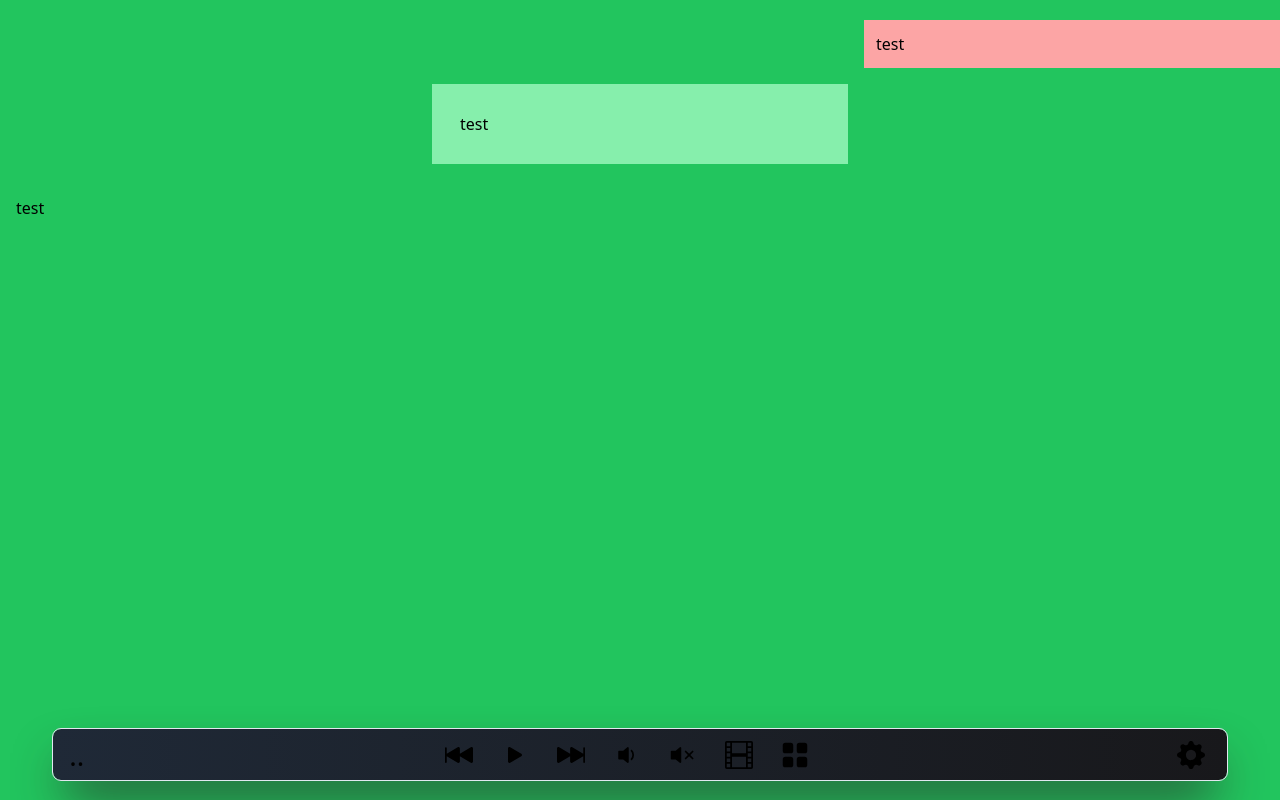
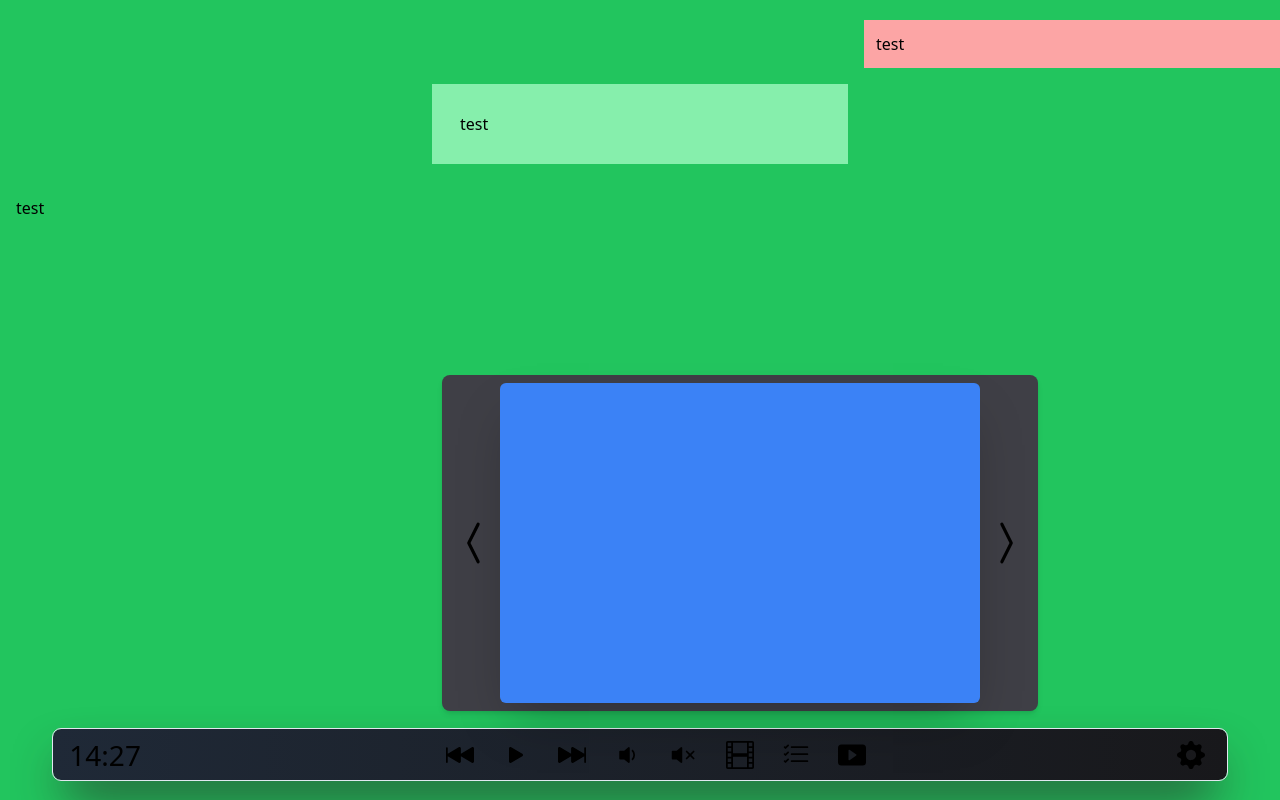
Before and after one commit to MrXMrQ/Relax-Hub, a Next.js app: page / in a window 1280 px wide. Both pictures are taken after a click on the button 739 px from the left and 754 px from the top of the page. Built offline with nearby package versions, Linux system fonts and the light colour scheme.

Commit message:
Functions
added buttons, added clock, added 3D background, added Popup

```diff
--- a/package.json
+++ b/package.json
@@ -10,6 +10,7 @@
   },
   "dependencies": {
     "@react-icons/all-files": "^4.1.0",
+    "@splinetool/react-spline": "^2.2.6",
     "@types/node": "20.4.5",
     "@types/react": "18.2.16",
     "@types/react-dom": "18.2.7",
--- /dev/null
+++ b/src/components/ButtonWithHover.tsx
@@ -0,0 +1,37 @@
+import React, { useState } from 'react'
+import { IconType } from 'react-icons'
+
+interface ButtonWithHoverProps {
+  icon: IconType
+  text: string
+  isOpen: boolean
+  onClick?: () => void
+}
+
+function ButtonWithHover({ icon, text, isOpen, onClick }: ButtonWithHoverProps) {
+  const [isHovered, setIsHovered] = useState<boolean>(false)
+
+  const handleHover = () => {
+    setIsHovered(true)
+  }
+
+  const handleHoverLeave = () => {
+    setIsHovered(false)
+  }
+
+  return (
+    <div className='relative'>
+      <button className='p-1.5 rounded-md hover:bg-zinc-700 hover:scale-110 flex items-center' onMouseEnter={handleHover} onMouseLeave={handleHoverLeave} onClick={onClick}>
+        {icon && <span>{React.createElement(icon)}</span>}
+      </button>
+      {
+      isHovered && !isOpen &&
+      <div className='absolute bottom-16 left-1/2 transform -translate-x-1/2 rounded-lg shadow-lg text-base font-bold px-5 py-1 bg-zinc-700 z-10'>
+        {text}
+      </div>
+      }
+    </div>
+  )
+}
+
+export default ButtonWithHover
--- /dev/null
+++ b/src/components/Clock.tsx
@@ -0,0 +1,27 @@
+import React, { useState, useEffect } from 'react';
+
+const Clock = () => {
+  const [currentTime, setCurrentTime] = useState(new Date())
+
+  useEffect(() => {
+    const interval = setInterval(() => {
+      setCurrentTime(new Date())
+    }, 1000)
+
+    return () => clearInterval(interval)
+  }, [])
+
+  const formatTime = (time: Date) => {
+    const hours = time.getHours().toString().padStart(2, '0');
+    const minutes = time.getMinutes().toString().padStart(2, '0');
+    return `${hours}:${minutes}`;
+  }
+
+  return (
+    <div>
+      <p>{formatTime(currentTime)}</p>
+    </div>
+  )
+}
+
+export default Clock;
--- /dev/null
+++ b/src/components/DropdownMenu.tsx
@@ -0,0 +1,25 @@
+import React, { useState } from 'react';
+
+const GraySquareButton: React.FC = () => {
+  const [showSquare, setShowSquare] = useState(false);
+
+  const handleClick = () => {
+    setShowSquare(!showSquare);
+  }
+
+  return (
+    <div>
+      <button
+        onClick={handleClick}
+        className="bg-gray-500 text-white font-semibold px-4 py-2 rounded focus:outline-none"
+      >
+        Click me
+      </button>
+      {showSquare && (
+        <div className="w-8 h-8 bg-gray-500 mt-4"></div>
+      )}
+    </div>
+  )
+}
+
+export default GraySquareButton;
--- a/src/pages/index.tsx
+++ b/src/pages/index.tsx
@@ -1,9 +1,33 @@
-import { BsSkipBackwardFill, BsFillPlayFill, BsSkipForwardFill, BsFillVolumeDownFill, BsFillVolumeMuteFill, BsFilm, BsFillGridFill, BsGearFill } from 'react-icons/bs';
+import { BsSkipBackwardFill, BsFillPlayFill, BsSkipForwardFill, BsFillVolumeDownFill, BsFillVolumeMuteFill, BsFilm, BsListCheck, BsPlayBtnFill, BsGearFill, BsChevronCompactLeft, BsChevronCompactRight } from 'react-icons/bs';
 import { Inter } from 'next/font/google'
-
+import Clock from '@/components/Clock';
+import ButtonWithHover from '@/components/ButtonWithHover';
 const inter = Inter({ subsets: ['latin'] })
+import React, { useState } from 'react'
 
 export default function Home() {
+  const [showScene, setShowScene] = useState(false)
+  const [showToDoList, setShowToDoList] = useState(false)
+  const [showYouTube, setShowYouTube] = useState(false)
+
+  const handleScene = () => {
+    setShowScene(!showScene)
+    setShowToDoList(false)
+    setShowYouTube(false)
+  }
+
+  const handleToDoList = () => {
+    setShowToDoList(!showToDoList)
+    setShowScene(false)
+    setShowYouTube(false)
+  }
+
+  const handleYouTube = () => {
+    setShowYouTube(!showYouTube)
+    setShowScene(false)
+    setShowToDoList(false)
+  }
+
   return (
     <div className='w-screen h-screen bg-green-500'>
       <div className='flex items-center flex-col w-full h-full py-5'>
@@ -16,38 +40,57 @@ export default function Home() {
         </div>
         <div className='flex w-11/12 lg:h-[3.4rem] md:h-[3.4rem] sm:h-[3.4rem] rounded-lg bg-gradient-to-r from-gray-800 to-zinc-900 shadow-2xl shadow-stone-800 outline outline-slate-200 outline-1 text-center items-center px-4' style={{ fontSize: '1.75rem' }}>
           <div className='flex flex-auto'>
-            <button>
-              ..
-            </button>
+            <Clock></Clock>
           </div>
           <div className='flex flex-auto justify-center items-center space-x-4' >
-            <button className='p-1.5 rounded-md hover:bg-zinc-700 hover:scale-110'>
-              <BsSkipBackwardFill />
-            </button>
-            <button className='p-1.5 rounded-md hover:bg-zinc-700 hover:scale-110'>
-              <BsFillPlayFill />
-            </button>
-            <button className='p-1.5 rounded-md hover:bg-zinc-700 hover:scale-110'>
-              <BsSkipForwardFill />
-            </button>
-            <button className='p-1.5 rounded-md hover:bg-zinc-700 hover:scale-110'>
-              <BsFillVolumeDownFill />
-            </button>
-            <button className='p-1.5 rounded-md hover:bg-zinc-700 hover:scale-110'>
-              <BsFillVolumeMuteFill />
+            <ButtonWithHover icon={BsSkipBackwardFill} text='skip' />
+            <ButtonWithHover icon={BsFillPlayFill} text='play' />
+            <ButtonWithHover icon={BsSkipForwardFill} text='skip' />
+            <ButtonWithHover icon={BsFillVolumeDownFill} text='volume' />
+            <ButtonWithHover icon={BsFillVolumeMuteFill} text='mute' />
+            <div className='relative'>
+              {
+                showScene &&
+                <div className="absolute bottom-16 left-1/2 transform -translate-x-1/2 rounded-lg shadow-md text-base font-bold w-auto h-auto bg-zinc-700 px-2 py-2 space-y-10">
+                  <div className='flex w-full h-full items-center'>
+                    <BsChevronCompactLeft size={50}/>
+                    <div className='bg-blue-500 w-[30rem] h-[20rem] rounded-md shadow-2xl'>
 
-            </button>
-            <button className='p-1.5 rounded-md hover:bg-zinc-700 hover:scale-110'>
-              <BsFilm />
-            </button>
-            <button className='p-1.5 rounded-md hover:bg-zinc-700 hover:scale-110'>
-              <BsFillGridFill />
-            </button>
+                    </div>
+
+                    <BsChevronCompactRight size={50}/>
+                  </div>
+                </div>
+              }
+              <ButtonWithHover icon={BsFilm} text='szene' isOpen={showScene} onClick={handleScene} />
+            </div>
+            <div className='relative'>
+              {
+                showToDoList &&
+                <div className="absolute bottom-16 left-1/2 transform -translate-x-1/2 rounded-lg shadow-md text-base font-bold w-auto h-auto bg-zinc-700 px-2 py-2 space-y-10">
+                  <div className='flex w-full h-full items-center'>
+                    <div className='bg-blue-500 w-[30rem] h-[20rem] rounded-md shadow-2xl'>
+
+                    </div>
+                  </div>
+                </div>
+              }
+              <ButtonWithHover icon={BsListCheck} text='to_do_list' isOpen={showToDoList} onClick={handleToDoList} />
+            </div>
+            <div className='relative'>
+              {
+                showYouTube &&
+                <div className="absolute bottom-16 left-1/2 transform -translate-x-1/2 rounded-lg shadow-md text-base font-bold w-auto h-auto bg-zinc-700 px-2 py-2 space-y-10">
+                  <div className='bg-blue-500 w-[30rem] h-[20rem] rounded-md shadow-2xl'>
+
+                  </div>
+                </div>
+              }
+              <ButtonWithHover icon={BsPlayBtnFill} text='YouTube' isOpen={showYouTube} onClick={handleYouTube} />
+            </div>
           </div>
           <div className='flex flex-auto justify-end'>
-            <button className='p-1.5 rounded-md hover:bg-zinc-700 hover:scale-110'>
-              <BsGearFill />
-            </button>
+            <ButtonWithHover icon={BsGearFill} text='settings' />
           </div>
         </div>
       </div>
--- /dev/null
+++ b/src/pages/test.tsx
@@ -0,0 +1,7 @@
+import Spline from '@splinetool/react-spline';
+
+export default function App() {
+  return (
+    <Spline scene="https://prod.spline.design/GGgLi-9rKuK4l-OQ/scene.splinecode" />
+  );
+}
```
Also changed, not shown: 1 other file (tests, documents, lock files or other folders).
